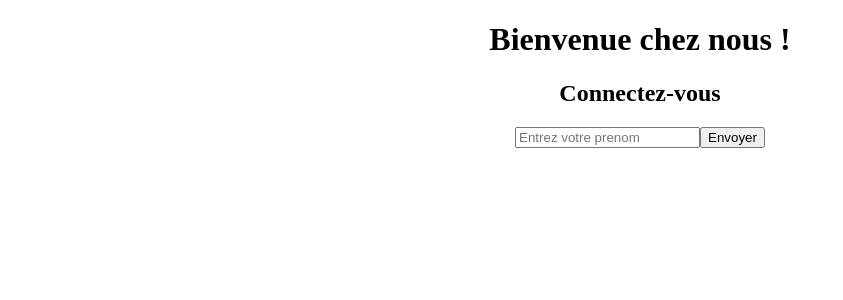
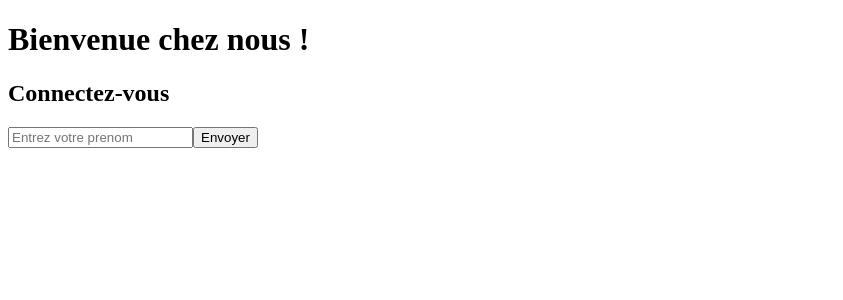
Before and after one commit to Biantuadi/crazee-burger, a React (Create React App) app: page / in a window 1280 px wide. Shown: the top 300 px of the page, without its empty margins (0-843 px from the left). Built offline with nearby package versions, Linux system fonts and the light colour scheme.

Commit message:
✨ F02: App systeme routing

```diff
--- a/src/App.js
+++ b/src/App.js
@@ -1,14 +1,7 @@
-import "./App.css";
-import LoginPage from "./components/Pages/auth/LoginPage";
+import RouterRoutes from "./routes/Router.routes";
 
 function App() {
-
-
-  return (
-    <div className="App">
-      <LoginPage />
-    </div>
-  );
+  return <RouterRoutes />;
 }
 
 export default App;
--- /dev/null
+++ b/src/components/Pages/dashboard/DashboardPage.js
@@ -0,0 +1,5 @@
+function DashboardPage() {
+  return <h1>Order</h1>;
+}
+
+export default DashboardPage;
--- /dev/null
+++ b/src/components/Pages/errors/ErrorPage.js
@@ -0,0 +1,7 @@
+import React from "react";
+
+function ErrorPage() {
+  return <h1>Erros</h1>;
+}
+
+export default ErrorPage;
--- a/src/routes/Router.routes.jsx
+++ b/src/routes/Router.routes.jsx
@@ -1,16 +1,18 @@
-// import { BrowserRouter as Router, Routes, Route } from "react-router-dom";
+import { BrowserRouter as Router, Routes, Route } from "react-router-dom";
+import LoginPage from "../components/Pages/auth/LoginPage";
+import DashboardPage from "../components/Pages/dashboard/DashboardPage";
+import ErrorPage from "../components/Pages/errors/ErrorPage";
 
-// const Router = () => {
-//     return (
-//         <BrowserRouter>
-//             <Routes>
-//                 <Route path="/" element={<Home />} />
-//                 <Route path="/about" element={<About />} />
-//                 <Route path="/contact" element={<Contact />} />
-//             </Routes>
+const RouterRoutes = () => {
+  return (
+    <Router>
+      <Routes>
+        <Route path="/" element={<LoginPage />} />
+        <Route path="/dashboard" element={<DashboardPage />} />
+        <Route path="*" element={<ErrorPage />} />
+      </Routes>
+    </Router>
+  );
+};
 
-//         </BrowserRouter>
-//     );
-// };
-
-// export default Router;
+export default RouterRoutes;
```
